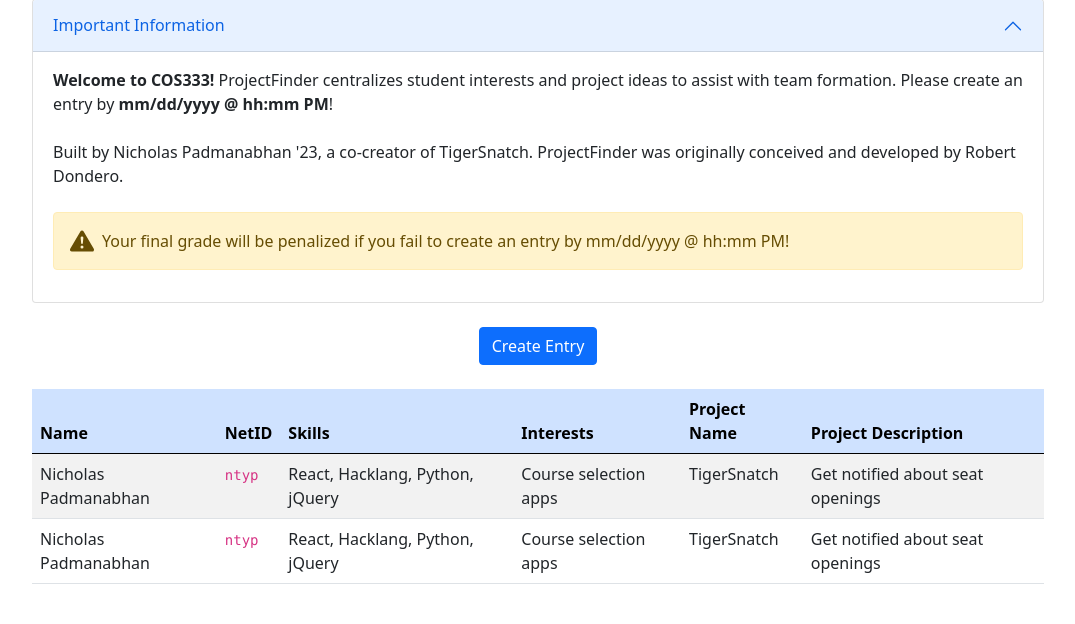
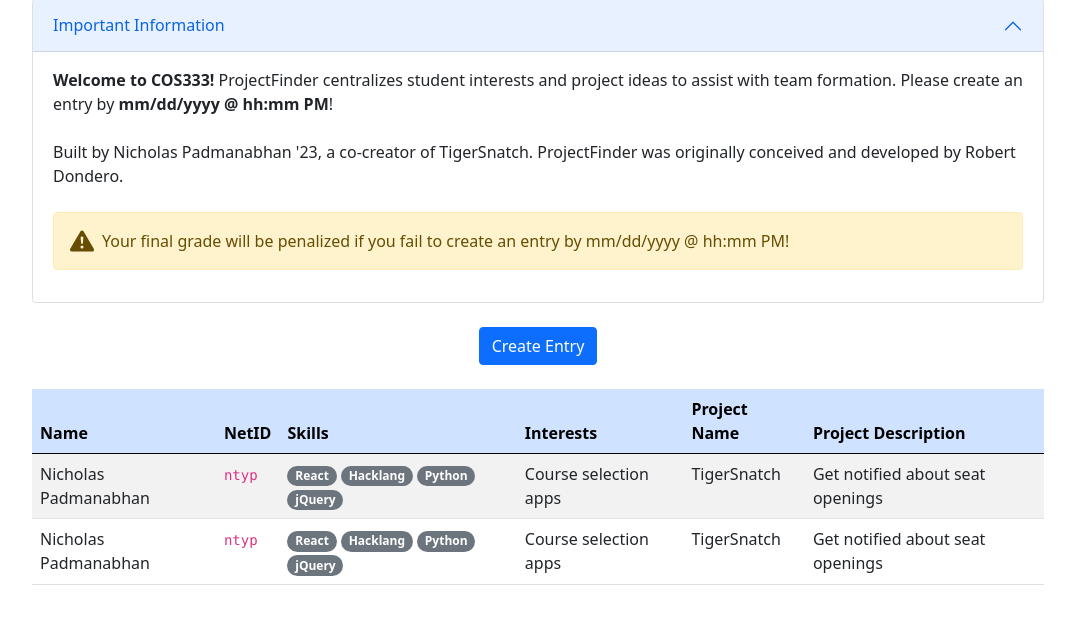
Before and after one commit to nicholaspad/ProjectFinder-Django, a Django app: template core/templates/core/index.html in a window 1280 px wide. Shown: the part 163-787 px from the top of the page, without its empty margins (102-1177 px from the left). Run offline with Django 4.2, Linux system fonts and the light colour scheme; the template is opened without the code that fills it: most values are stand-ins (such as "Sample title", 1, 10 or a date in 2020); some libraries are stand-ins or nearby versions.

Commit message:
Use pills for skills

```diff
--- a/core/templates/core/table.html
+++ b/core/templates/core/table.html
@@ -14,7 +14,12 @@
             <tr>
                 <td>Nicholas Padmanabhan</td>
                 <td><code>ntyp</code></td>
-                <td>React, Hacklang, Python, jQuery</td>
+                <td>
+                    <span class="badge rounded-pill bg-secondary">React</span>
+                    <span class="badge rounded-pill bg-secondary">Hacklang</span>
+                    <span class="badge rounded-pill bg-secondary">Python</span>
+                    <span class="badge rounded-pill bg-secondary">jQuery</span>
+                </td>
                 <td>Course selection apps</td>
                 <td>TigerSnatch</td>
                 <td>Get notified about seat openings</td>
@@ -22,7 +27,12 @@
             <tr>
                 <td>Nicholas Padmanabhan</td>
                 <td><code>ntyp</code></td>
-                <td>React, Hacklang, Python, jQuery</td>
+                <td>
+                    <span class="badge rounded-pill bg-secondary">React</span>
+                    <span class="badge rounded-pill bg-secondary">Hacklang</span>
+                    <span class="badge rounded-pill bg-secondary">Python</span>
+                    <span class="badge rounded-pill bg-secondary">jQuery</span>
+                </td>
                 <td>Course selection apps</td>
                 <td>TigerSnatch</td>
                 <td>Get notified about seat openings</td>
```
